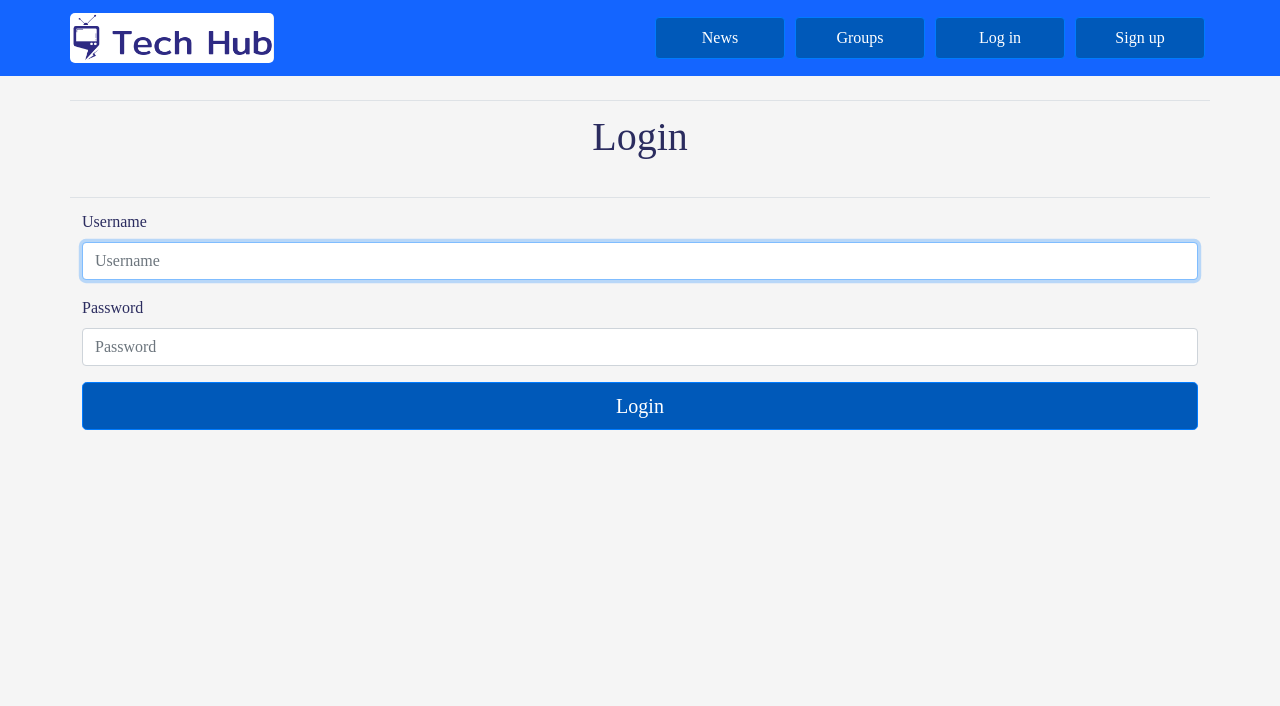
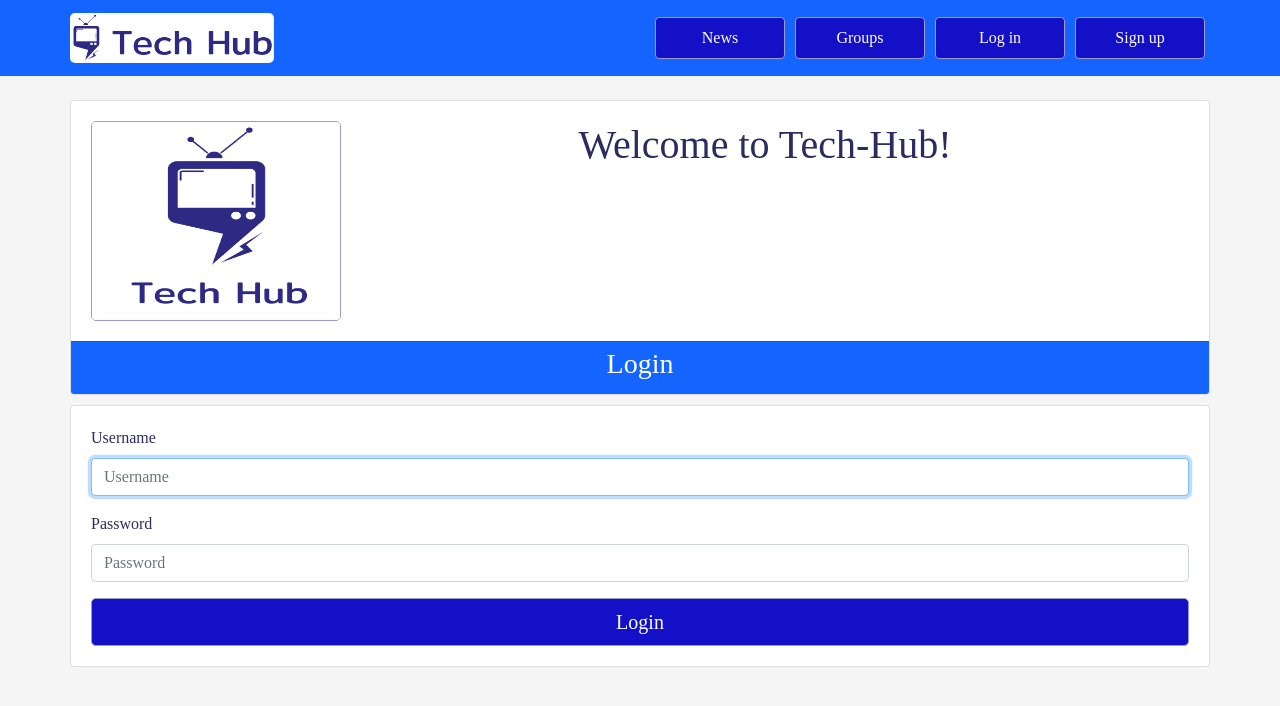
Before and after one commit to dawidbudzynski/social_media_site_django, a Django app: page /accounts/login/ in a window 1280 px wide. Shown: the top 706 px of the page. Run offline with Django 3.2, Linux system fonts and the light colour scheme; some libraries are stand-ins or nearby versions.

Commit message:
layout changes

```diff
--- a/accounts/templates/accounts/login.html
+++ b/accounts/templates/accounts/login.html
@@ -1,25 +1,24 @@
 {% extends "base.html" %}
 {% load bootstrap4 %}
+{% load staticfiles %}
 
 {% block content %}
-    <div class="container">
-        <table class="table">
-            <tr>
-                <td>
-                    <h1>Login</h1>
-                </td>
-            </tr>
-        </table>
-        <table class="table">
-            <tr>
-                <td>
-                    <form method="POST">
-                        {% csrf_token %}
-                        {% bootstrap_form form %}
-                        <input type="submit" value="Login" class="btn btn-primary btn-lg btn-block">
-                    </form>
-                </td>
-            </tr>
-        </table>
+    <div class="card">
+        <div class="card-body">
+            <img class="news-img" src="{% static 'img/logo.png' %} " alt="'No image">
+            <h1>Welcome to Tech-Hub!</h1>
+        </div>
+        <div class="card-footer text-muted">
+            <h3 class="card-footer-text">Login</h3>
+        </div>
+    </div>
+    <div class="card">
+        <div class="card-body">
+            <form method="POST">
+                {% csrf_token %}
+                {% bootstrap_form form %}
+                <input type="submit" value="Login" class="btn btn-primary btn-lg btn-block">
+            </form>
+        </div>
     </div>
 {% endblock %}
--- a/static/css/master.css
+++ b/static/css/master.css
@@ -13,7 +13,8 @@ body {
 }
 
 .btn-primary {
-    background-color: #0059b9;
+    background-color: #1310c7;
+    border-color: #9b9acc;
 }
 
 .navbar {
@@ -95,13 +96,26 @@ img {
 
 .card-footer {
     text-align: center;
-    background-color: white;
+    background-color: rgb(20, 101, 255);
+    padding-top: 5px;
+    padding-bottom: 5px;
+}
+.card-footer-text{
+    color: white;
 }
 
 .news-img {
     height: 200px;
     width: 250px;
+    float: left;
+    border: 1px solid #9b9acc;
+}
+
+.news-img-content {
+    height: 200px;
+    width: 250px;
     float: right;
+    border: 1px solid #9b9acc;
 }
 
 #post-info {
```
Also changed, not shown: accounts/templates/accounts/signup.html (+18 -7 lines), groups/templates/groups/group_list.html (+5 -4 lines), tech_news/templates/tech_news/news_main.html (+7 -6 lines), templates/welcome_page.html (+4 -4 lines).
